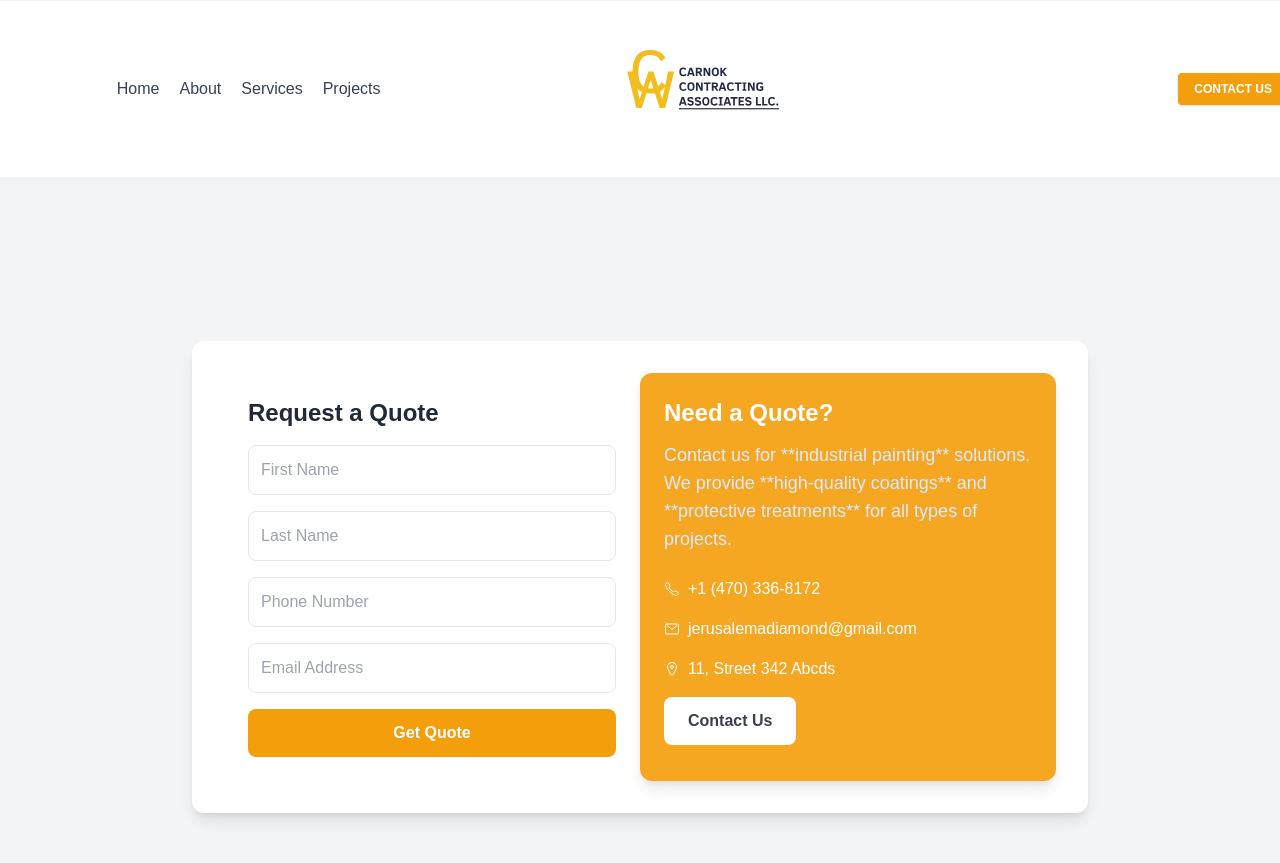
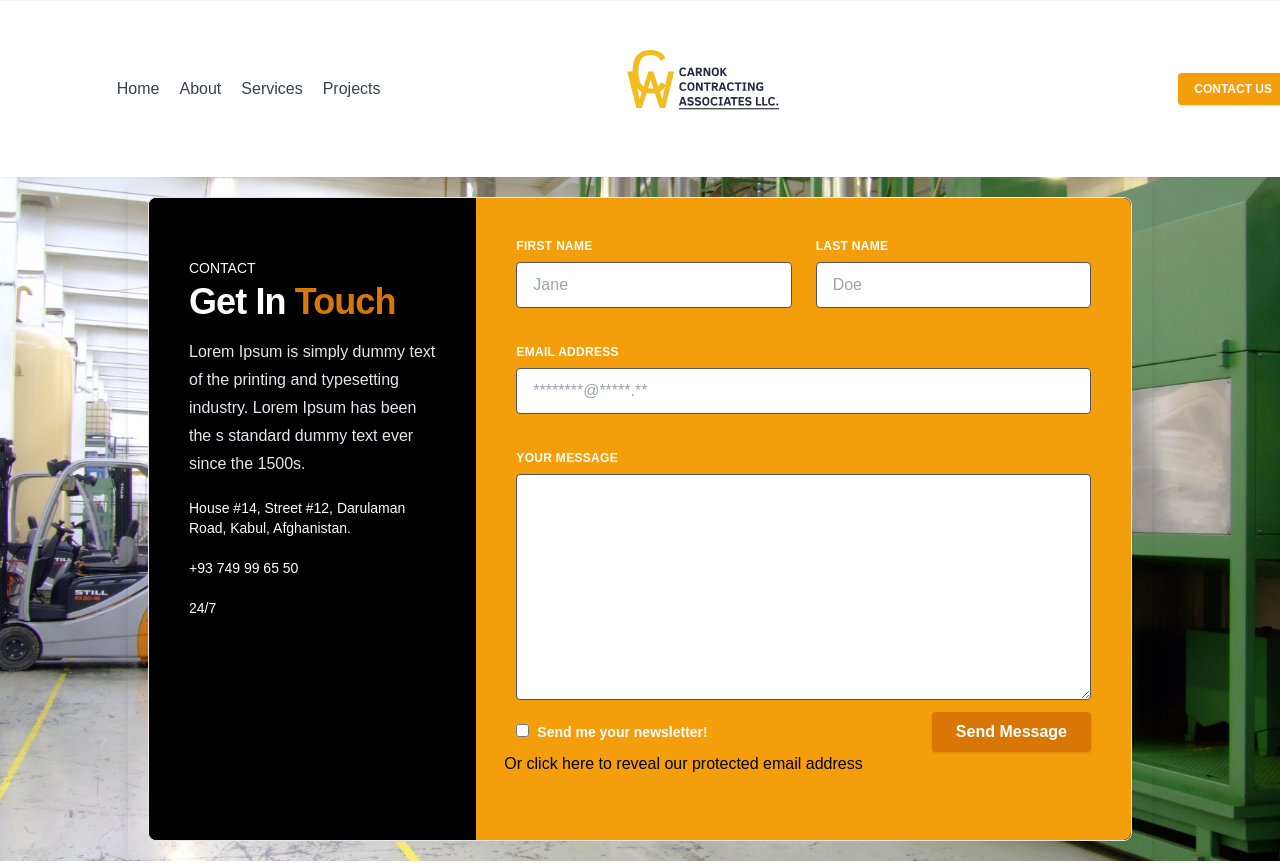
Before and after one commit to angelsanmusic/JerusalemaLanding, a React (Vite) app: page /Contact in a window 1280 px wide. Shown: the top 863 px of the page. Built offline with nearby package versions, Linux system fonts and the light colour scheme.

Commit message:
feat: :zap: Arreglos visules al codigo en diferentes secciones

```diff
--- a/src/components/MainAbout.jsx
+++ b/src/components/MainAbout.jsx
@@ -7,7 +7,7 @@ const MainAbout = () => {
 
 
                 <h2 className="mt-10 text-lg text-center uppercase font-bold  text-black max-w-4xl bg-white/80 text-dark rounded-xl py-4 px-2">
-                Since 2015, we've been adding color to your spaces with the highest quality.
+                Since 2015,  been adding color to your spaces with the highest quality.
                 </h2>
     </h1>
     <div className="flex flex-row mt-10 justify-center mb-10">
--- a/src/components/MainContact.jsx
+++ b/src/components/MainContact.jsx
@@ -1,154 +1,121 @@
-import { useState } from "react";
 import { motion } from "framer-motion";
 
 const MainContact = () => {
-  const [formData, setFormData] = useState({
-    firstName: "",
-    lastName: "",
-    phone: "",
-    email: "",
-  });
-
-  const handleChange = (e) => {
-    setFormData({ ...formData, [e.target.name]: e.target.value });
-  };
-
-  const handleSubmit = (e) => {
-    e.preventDefault();
-    console.log("Form Submitted", formData);
-    // Aquí podrías integrar el envío a un backend o API.
-  };
-
   return (
     <motion.div
-      className="flex w-full min-h-screen py-10 justify-center items-center bg-gray-100"
       initial={{ opacity: 0, y: 50 }}
       animate={{ opacity: 1, y: 0 }}
-      transition={{ duration: 0.6, ease: "easeOut" }}
+      transition={{ duration: 1, ease: "easeOut" }}
+      className="max-w-screen-lg mx-auto p-5 rounded-lg shadow-lg"
     >
-      {/* Contenedor principal */}
-      <motion.div
-        className="flex flex-col md:flex-row w-full max-w-4xl p-8 bg-white rounded-xl shadow-lg"
-        initial={{ opacity: 0, scale: 0.9 }}
-        animate={{ opacity: 1, scale: 1 }}
-        transition={{ duration: 0.6, ease: "easeOut" }}
-      >
-        {/* Formulario */}
+      <div className="grid grid-cols-1 md:grid-cols-12 border bg-black rounded-lg">
+        {/* Sección de información de contacto */}
         <motion.div
-          className="w-full md:w-1/2 p-6"
           initial={{ opacity: 0, x: -50 }}
           animate={{ opacity: 1, x: 0 }}
-          transition={{ duration: 0.5 }}
+          transition={{ duration: 1, ease: "easeOut" }}
+          className="bg-black md:col-span-4 p-10 text-white rounded-l-lg"
         >
-          <h2 className="text-2xl font-bold text-gray-800 mb-4">
-            Request a Quote
-          </h2>
-          <form onSubmit={handleSubmit} className="space-y-4">
-            <input
-              type="text"
-              name="firstName"
-              placeholder="First Name"
-              value={formData.firstName}
-              onChange={handleChange}
-              className="w-full p-3 border rounded-lg focus:ring focus:ring-amber-500"
-              required
-            />
-            <input
-              type="text"
-              name="lastName"
-              placeholder="Last Name"
-              value={formData.lastName}
-              onChange={handleChange}
-              className="w-full p-3 border rounded-lg focus:ring focus:ring-amber-500"
-              required
-            />
-            <input
-              type="tel"
-              name="phone"
-              placeholder="Phone Number"
-              value={formData.phone}
-              onChange={handleChange}
-              className="w-full p-3 border rounded-lg focus:ring focus:ring-amber-500"
-              required
-            />
-            <input
-              type="email"
-              name="email"
-              placeholder="Email Address"
-              value={formData.email}
-              onChange={handleChange}
-              className="w-full p-3 border rounded-lg focus:ring focus:ring-amber-500"
-              required
-            />
-            <motion.button
-              type="submit"
-              className="w-full bg-amber-500 text-white font-bold py-3 rounded-lg hover:bg-amber-600 transition"
-              whileHover={{ scale: 1.05 }}
-              whileTap={{ scale: 0.95 }}
-            >
-              Get Quote
-            </motion.button>
-          </form>
+          <p className="mt-4 text-sm leading-7 font-regular uppercase">Contact</p>
+          <h3 className="text-3xl sm:text-4xl leading-normal font-extrabold tracking-tight">
+            Get In <span className="text-amber-600">Touch</span>
+          </h3>
+          <p className="mt-4 leading-7 text-gray-200">
+            Lorem Ipsum is simply dummy text of the printing and typesetting industry. Lorem Ipsum has been the
+            s standard dummy text ever since the 1500s.
+          </p>
+
+          {/* Información de contacto con animación */}
+          <motion.div className="flex items-center mt-5" whileHover={{ scale: 1.1 }}>
+            <span className="text-sm">House #14, Street #12, Darulaman Road, Kabul, Afghanistan.</span>
+          </motion.div>
+          <motion.div className="flex items-center mt-5" whileHover={{ scale: 1.1 }}>
+            <span className="text-sm">+93 749 99 65 50</span>
+          </motion.div>
+          <motion.div className="flex items-center mt-5" whileHover={{ scale: 1.1 }}>
+            <span className="text-sm">24/7</span>
+          </motion.div>
         </motion.div>
 
-        {/* Sección de contacto */}
-        <motion.div
-          className="w-full md:w-1/2 mt-6 md:mt-0 text-center md:text-left bg-amber-500/90 text-white p-6 rounded-xl shadow-lg"
+        {/* Formulario de contacto con animación */}
+        <motion.form
           initial={{ opacity: 0, x: 50 }}
           animate={{ opacity: 1, x: 0 }}
-          transition={{ duration: 0.5 }}
+          transition={{ duration: 1, ease: "easeOut" }}
+          action="https://fabform.io/f/{form-id}"
+          method="post"
+          className="md:col-span-8 p-10 bg-amber-500 rounded-r-lg"
         >
-          <h3 className="text-2xl font-bold mb-3">Need a Quote?</h3>
-          <p className="text-lg text-blue-100">
-            Contact us for **industrial painting** solutions. We provide
-            **high-quality coatings** and **protective treatments** for all
-            types of projects.
-          </p>
-
-          <div className="mt-6 space-y-4">
-            <div className="flex items-center space-x-2">
-              <ion-icon
-                name="call-outline"
-                className="text-white text-xl"
-              ></ion-icon>
-              <span>
-                <a href="tel:+1 (470) 336-8172" className="hover:underline">
-                  +1 (470) 336-8172
-                </a>
-              </span>
+          <div className="flex flex-wrap -mx-3 mb-6">
+            <div className="w-full md:w-1/2 px-3 mb-6 md:mb-0">
+              <label className="block uppercase tracking-wide text-white text-xs font-bold mb-2" htmlFor="grid-first-name">
+                First Name
+              </label>
+              <input
+                className="appearance-none block w-full bg-white text-black border border-gray-600 rounded py-3 px-4 mb-3 leading-tight focus:outline-none focus:ring-2 focus:ring-amber-600 focus:border-amber-600"
+                id="grid-first-name"
+                type="text"
+                placeholder="Jane"
+              />
             </div>
-            <div className="flex items-center space-x-2">
-              <ion-icon
-                name="mail-outline"
-                className="text-white text-xl"
-              ></ion-icon>
-              <span>
-                <a
-                  href="mailto:jerusalemadiamond@gmail.com"
-                  className="hover:underline"
-                >
-                  jerusalemadiamond@gmail.com
-                </a>
-              </span>
-            </div>
-            <div className="flex items-center space-x-2">
-              <ion-icon
-                name="location-outline"
-                className="text-white text-xl"
-              ></ion-icon>
-              <span>11, Street 342 Abcds</span>
+            <div className="w-full md:w-1/2 px-3">
+              <label className="block uppercase tracking-wide text-white text-xs font-bold mb-2" htmlFor="grid-last-name">
+                Last Name
+              </label>
+              <input
+                className="appearance-none block w-full bg-white text-black border border-gray-600 rounded py-3 px-4 leading-tight focus:outline-none focus:ring-2 focus:ring-amber-600 focus:border-amber-600"
+                id="grid-last-name"
+                type="text"
+                placeholder="Doe"
+              />
             </div>
           </div>
 
-          <motion.button
-            className="mt-4 bg-white text-gray-700 font-bold py-3 px-6 rounded-lg hover:bg-slate-600 hover:text-white transition"
-            whileHover={{ scale: 1.05 }}
-            whileTap={{ scale: 0.95 }}
-          >
-            Contact Us
-          </motion.button>
-        </motion.div>
-      </motion.div>
+          <div className="flex flex-wrap -mx-3 mb-6">
+            <div className="w-full px-3">
+              <label className="block uppercase tracking-wide text-white text-xs font-bold mb-2" htmlFor="grid-email">
+                Email Address
+              </label>
+              <input
+                className="appearance-none block w-full bg-white text-black border border-gray-600 rounded py-3 px-4 mb-3 leading-tight focus:outline-none focus:ring-2 focus:ring-amber-600 focus:border-amber-600"
+                id="grid-email"
+                type="email"
+                placeholder="********@*****.**"
+              />
+            </div>
+          </div>
+
+          <div className="flex flex-wrap -mx-3 mb-6">
+            <div className="w-full px-3">
+              <label className="block uppercase tracking-wide text-white text-xs font-bold mb-2" htmlFor="grid-message">
+                Your Message
+              </label>
+              <textarea
+                rows="10"
+                className="appearance-none block w-full bg-white text-black border border-gray-600 rounded py-3 px-4 mb-3 leading-tight focus:outline-none focus:ring-2 focus:ring-amber-600 focus:border-amber-600"
+              ></textarea>
+            </div>
+            <div className="flex justify-between w-full px-3">
+              <div className="md:flex md:items-center">
+                <label className="block text-white font-bold">
+                  <input className="mr-2 leading-tight" type="checkbox" />
+                  <span className="text-sm">Send me your newsletter!</span>
+                </label>
+              </div>
+              <motion.button
+                whileHover={{ scale: 1.1 }}
+                className="shadow bg-amber-600 hover:bg-amber-400 focus:shadow-outline focus:outline-none text-white font-bold py-2 px-6 rounded"
+                type="submit"
+              >
+                Send Message
+              </motion.button>
+            </div>
+            <a href="https://veilmail.io/e/FkKh7o" className="font-medium text-indigo hover:underline">
+              Or click here to reveal our protected email address
+            </a>
+          </div>
+        </motion.form>
+      </div>
     </motion.div>
   );
 };
```
Also changed, not shown: src/components/Footer.jsx (+5 -5 lines), src/components/MainHome.jsx (+16 -16 lines).
